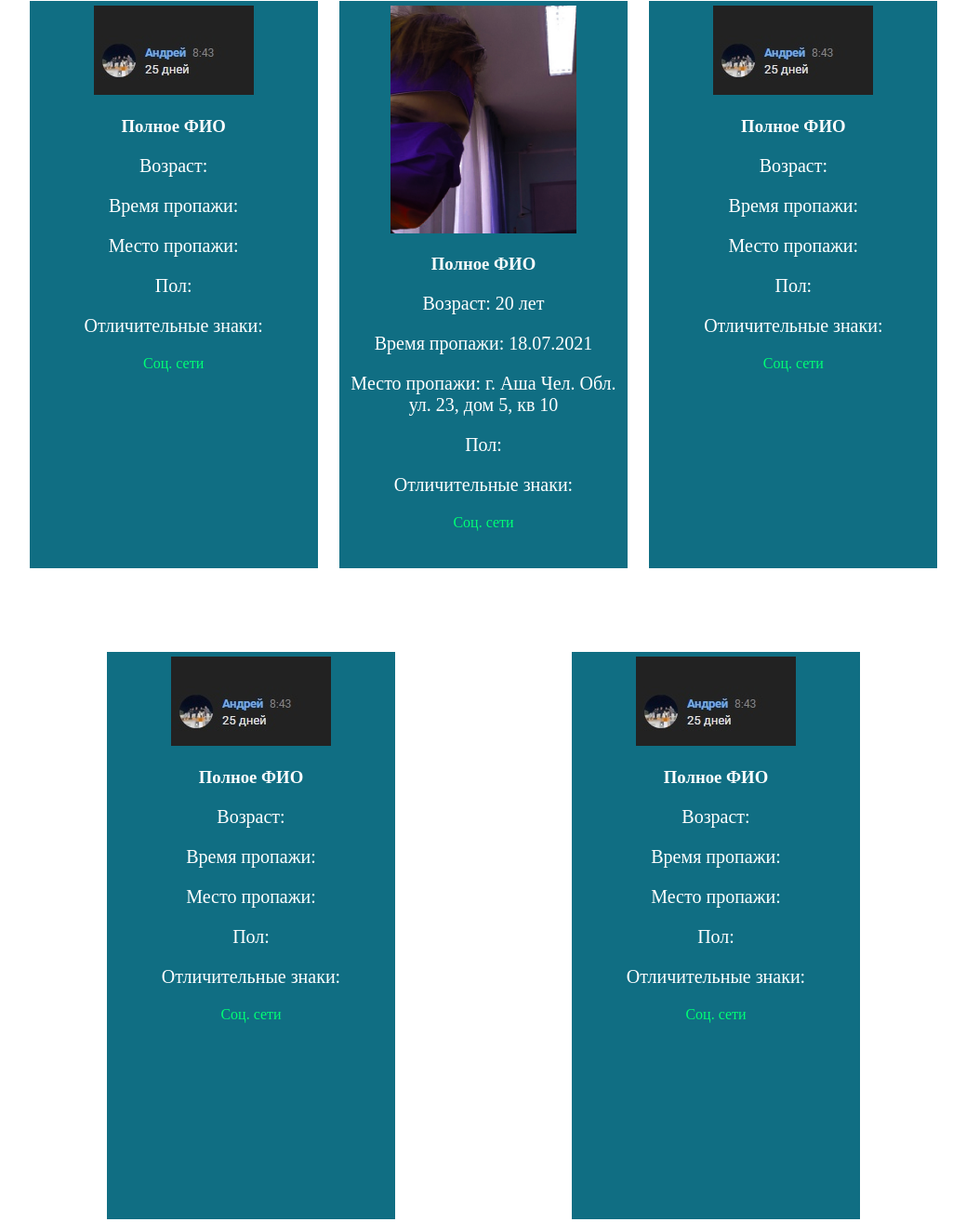
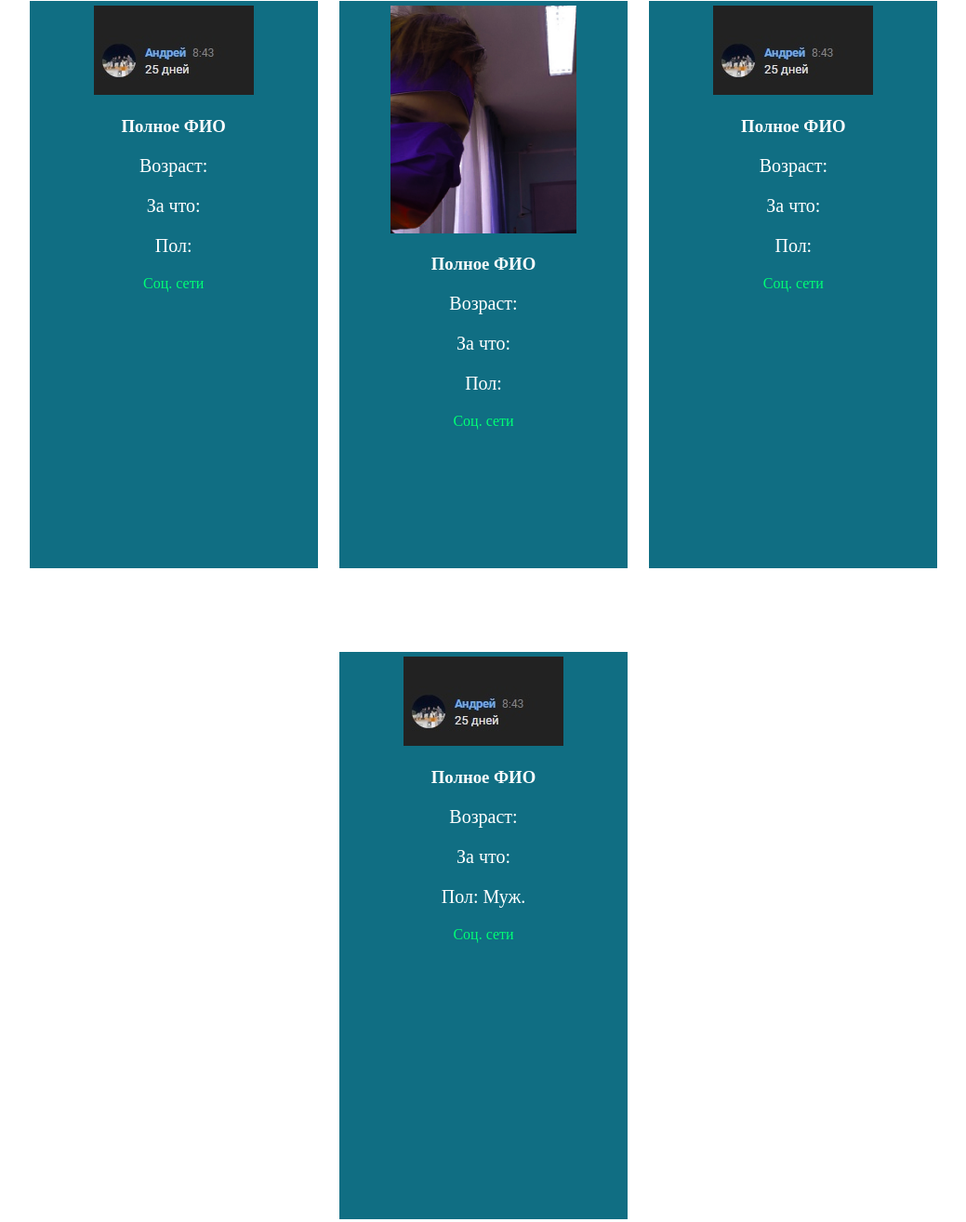
Before and after one commit to Giramon/rabota, a plain HTML site: page ume.html in a window 1280 px wide. Shown: the part 1138-2452 px from the top of the page at 93% size, without its empty margins (100-1139 px from the left). Drawn offline with Linux system fonts and the light colour scheme.

Commit message:
Update ume.html

```diff
--- a/ume.html
+++ b/ume.html
@@ -13,8 +13,8 @@
             <nav id="mainnav">
                 <ul>
                     <li><a href="pot.html">Без вести пропавшие</a></li>
-                    <li><a href="roz.html">В розыске</a></li>
-                    <li class="active"><a href="ume.html">Труп неустановленного человека</a></li>
+                    <li class="active"><a href="roz.html">В розыске</a></li>
+                    <li><a href="ume.html">Труп неустановленного человека</a></li>
                 </ul>
             </nav>
     </header>
@@ -28,80 +28,56 @@
                 <img src="img/2.png" alt="" class="im">
                 <h3 class="zag">Допустим кто-то</h3>
                 <p class="t">Возраст:</p>
-                <p class="t">Время пропажи:</p>
-                <p class="t">Место пропажи:</p>
+                <p class="t">За что:</p>
                 <p class="t">Пол:</p>
-                <p class="t">Отличительные знаки: картошка</p>
                 <a href="" target="_blank" class="ss">Соц. сети</a>
             </div>
             <div class="flex-elem">
                 <img src="img/2.png" alt="" class="im">
                 <h3 class="zag">Полное ФИО</h3>
                 <p class="t">Возраст:</p>
-                <p class="t">Время пропажи:</p>
-                <p class="t">Место пропажи:</p>
+                <p class="t">За что:</p>
                 <p class="t">Пол:</p>
-                <p class="t">Отличительные знаки:</p>
                 <a href="" target="_blank" class="ss">Соц. сети</a>
             </div>
             <div class="flex-elem">
                 <img src="img/1.jpg" alt="" class="im">
                 <h3 class="zag">Полное ФИО</h3>
                 <p class="t">Возраст:</p>
-                <p class="t">Время пропажи:</p>
-                <p class="t">Место пропажи:</p>
+                <p class="t">За что:</p>
                 <p class="t">Пол:</p>
-                <p class="t">Отличительные знаки:</p>
                 <a href="" target="_blank" class="ss">Соц. сети</a>
             </div>
             <div class="flex-elem">
                 <img src="img/1.jpg" alt="" class="im">
                 <h3 class="zag">Полное ФИО</h3>
                 <p class="t">Возраст:</p>
-                <p class="t">Время пропажи:</p>
-                <p class="t">Место пропажи:</p>
+                <p class="t">За что:</p>
                 <p class="t">Пол:</p>
-                <p class="t">Отличительные знаки:</p>
                 <a href="" target="_blank" class="ss">Соц. сети</a>
             </div>
             <div class="flex-elem">
                 <img src="img/2.png" alt="" class="im">
                 <h3 class="zag">Полное ФИО</h3>
-                <p class="t">Возраст: 20 лет</p>
-                <p class="t">Время пропажи: 18.07.2021</p>
-                <p class="t">Место пропажи: г. Аша Чел. Обл. ул. 23, дом 5, кв 10</p>
+                <p class="t">Возраст:</p>
+                <p class="t">За что:</p>
                 <p class="t">Пол:</p>
-                <p class="t">Отличительные знаки:</p>
                 <a href="" target="_blank" class="ss">Соц. сети</a>
             </div>
             <div class="flex-elem">
                 <img src="img/1.jpg" alt="" class="im">
                 <h3 class="zag">Полное ФИО</h3>
                 <p class="t">Возраст:</p>
-                <p class="t">Время пропажи:</p>
-                <p class="t">Место пропажи:</p>
+                <p class="t">За что:</p>
                 <p class="t">Пол:</p>
-                <p class="t">Отличительные знаки:</p>
                 <a href="" target="_blank" class="ss">Соц. сети</a>
             </div>
             <div class="flex-elem">
                 <img src="img/1.jpg" alt="" class="im">
                 <h3 class="zag">Полное ФИО</h3>
                 <p class="t">Возраст:</p>
-                <p class="t">Время пропажи:</p>
-                <p class="t">Место пропажи:</p>
-                <p class="t">Пол:</p>
-                <p class="t">Отличительные знаки:</p>
-                <a href="" target="_blank" class="ss">Соц. сети</a>
-            </div>
-            <div class="flex-elem">
-                <img src="img/1.jpg" alt="" class="im">
-                <h3 class="zag">Полное ФИО</h3>
-                <p class="t">Возраст:</p>
-                <p class="t">Время пропажи:</p>
-                <p class="t">Место пропажи:</p>
-                <p class="t">Пол:</p>
-                <p class="t">Отличительные знаки:</p>
+                <p class="t">За что:</p>
+                <p class="t">Пол: Муж.</p>
                 <a href="" target="_blank" class="ss">Соц. сети</a>
             </div>
         </div>
```
